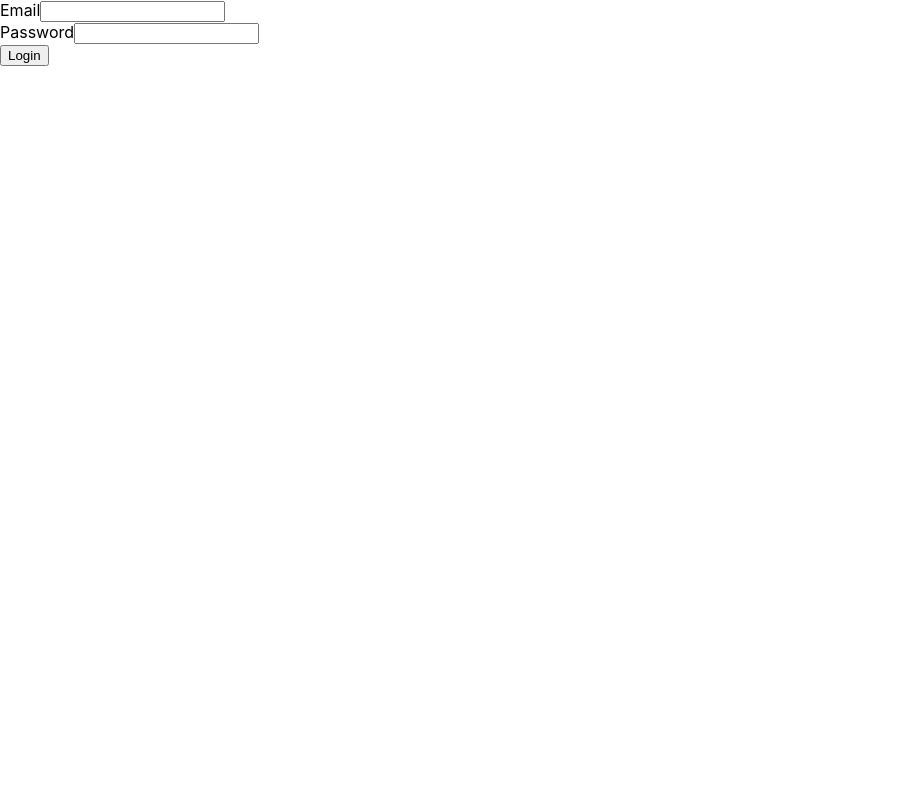
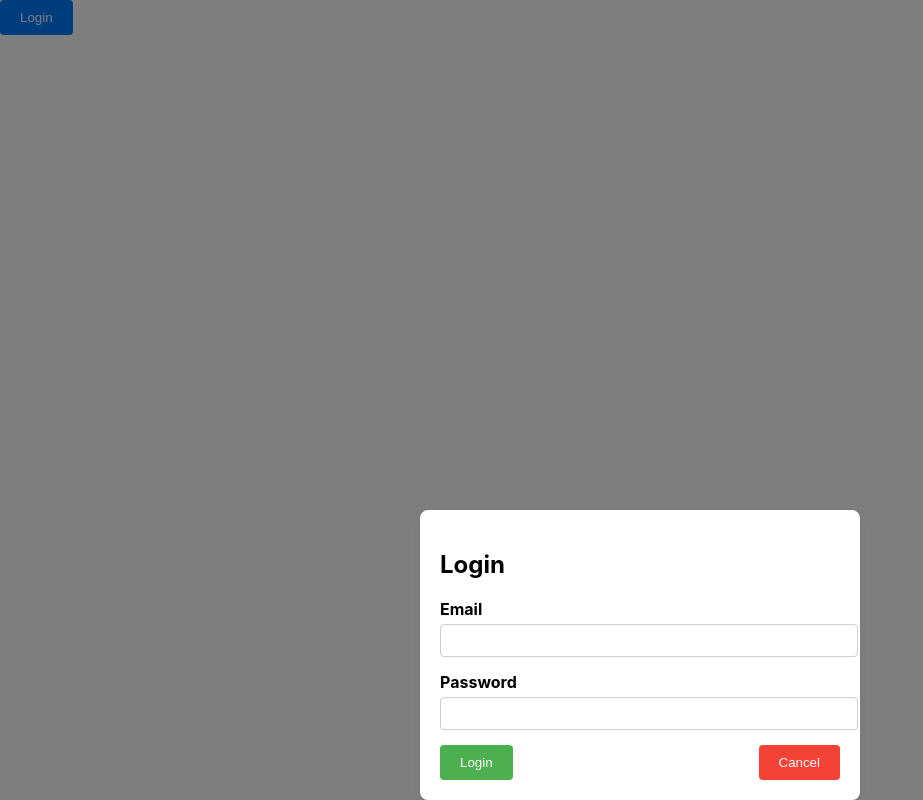
Before and after one commit to 01egP/snrn, a React (Create React App) app in the folder frontend/: page /login in a window 1280 px wide. Both pictures are taken after a click on the button "Login". Shown: the whole page, without its empty margins (0-923 px from the left). Built offline with nearby package versions, Linux system fonts and the light colour scheme; no server answers.

Commit message:
Create form for login

```diff
--- a/frontend/package.json
+++ b/frontend/package.json
@@ -10,6 +10,7 @@
     "axios": "^1.7.7",
     "react": "^18.3.1",
     "react-dom": "^18.3.1",
+    "react-modal": "^3.16.1",
     "react-router-dom": "^6.26.2",
     "react-scripts": "5.0.1",
     "web-vitals": "^2.1.4"
@@ -54,6 +55,7 @@
     "@rollup/plugin-terser": "^0.4.4",
     "@testing-library/react": "^16.0.1",
     "@types/node": "^22.7.5",
+    "@types/react-modal": "^3.16.3",
     "@typescript-eslint/parser": "^5.62.0",
     "babel-jest": "^29.7.0",
     "env-cmd": "^10.1.0",
--- a/frontend/src/App.tsx
+++ b/frontend/src/App.tsx
@@ -2,7 +2,7 @@ import React from 'react';
 import { BrowserRouter as Router, Routes, Route } from 'react-router-dom';
 import UserComponent from './components/UserComponent';
 import Register from './components/Register';
-import Login from './components/Login';
+import Login from './components/Login/Login';
 import ProtectedRoute from './components/ProtectedRoute';
 import Profile from './components/Profile';
 import NotFound from './components/NotFound';
--- a/frontend/src/components/Login.tsx
+++ /dev/null
@@ -1,58 +0,0 @@
-import React, { useState } from 'react';
-import axios from 'axios';
-import { FormData } from '../interfaces/auth';
-
-const Login: React.FC = () => {
-  const [formData, setFormData] = useState<FormData>({
-    email: '',
-    password: '',
-  });
-
-  const handleChange = (e: React.ChangeEvent<HTMLInputElement>) => {
-    setFormData({
-      ...formData,
-      [e.target.name]: e.target.value,
-    });
-  };
-
-  const handleSubmit = async (e: React.FormEvent) => {
-    e.preventDefault();
-    try {
-      const response = await axios.post(
-        `${process.env.REACT_APP_API_URL}auth/login`,
-        formData,
-      );
-      const { access_token } = response.data;
-      localStorage.setItem('token', access_token);
-      console.log('Login successful');
-    } catch (error) {
-      console.error('Error during login', error);
-    }
-  };
-
-  return (
-    <form onSubmit={handleSubmit}>
-      <div>
-        <label>Email</label>
-        <input
-          type="email"
-          name="email"
-          value={formData.email}
-          onChange={handleChange}
-        />
-      </div>
-      <div>
-        <label>Password</label>
-        <input
-          type="password"
-          name="password"
-          value={formData.password}
-          onChange={handleChange}
-        />
-      </div>
-      <button type="submit">Login</button>
-    </form>
-  );
-};
-
-export default Login;
--- /dev/null
+++ b/frontend/src/components/Login/Login.css
@@ -0,0 +1,84 @@
+/* Form style */
+.modal {
+    width: 400px;
+    padding: 20px;
+    background-color: white;
+    border-radius: 8px;
+    box-shadow: 0 2px 10px rgba(0, 0, 0, 0.1);
+    margin: auto;
+    top: 50%;
+    transform: translateY(-50%);
+    position: relative;
+}
+
+.modal-overlay {
+    position: fixed;
+    top: 0;
+    left: 0;
+    right: 0;
+    bottom: 0;
+    background-color: rgba(0, 0, 0, 0.5);
+    display: flex;
+    justify-content: center;
+    align-items: center;
+}
+
+/* Form style */
+.login-form {
+    display: flex;
+    flex-direction: column;
+}
+
+.form-group {
+    margin-bottom: 15px;
+}
+
+.form-group label {
+    display: block;
+    font-weight: bold;
+    margin-bottom: 5px;
+}
+
+.form-group input {
+    width: 100%;
+    padding: 8px;
+    border: 1px solid #ccc;
+    border-radius: 4px;
+}
+
+/* Button style */
+.form-actions {
+    display: flex;
+    justify-content: space-between;
+}
+
+.submit-btn,
+.cancel-btn {
+    padding: 10px 20px;
+    border: none;
+    border-radius: 4px;
+    cursor: pointer;
+}
+
+.submit-btn {
+    background-color: #4CAF50;
+    color: white;
+}
+
+.cancel-btn {
+    background-color: #f44336;
+    color: white;
+}
+
+.open-modal-btn {
+    background-color: #007BFF;
+    color: white;
+    padding: 10px 20px;
+    border: none;
+    border-radius: 4px;
+    cursor: pointer;
+}
+
+.open-modal-btn:hover {
+    background-color: #0056b3;
+}
--- /dev/null
+++ b/frontend/src/components/Login/Login.tsx
@@ -0,0 +1,92 @@
+import React, { useState } from 'react';
+import axios from 'axios';
+import Modal from 'react-modal';
+import './Login.css';
+
+// Set the main application element for the modal window
+Modal.setAppElement('#root');
+
+const Login: React.FC = () => {
+  const [formData, setFormData] = useState({
+    email: '',
+    password: '',
+  });
+
+  const [modalIsOpen, setModalIsOpen] = useState(false);
+
+  const handleChange = (e: React.ChangeEvent<HTMLInputElement>) => {
+    setFormData({
+      ...formData,
+      [e.target.name]: e.target.value,
+    });
+  };
+
+  const handleSubmit = async (e: React.FormEvent) => {
+    e.preventDefault();
+    try {
+      const response = await axios.post(
+        `${process.env.REACT_APP_API_URL}auth/login`,
+        formData,
+      );
+      const { access_token } = response.data;
+      localStorage.setItem('token', access_token);
+      console.log('Login successful');
+      setModalIsOpen(false); // Close the modal window upon successful login
+    } catch (error) {
+      console.error('Error during login', error);
+    }
+  };
+
+  return (
+    <>
+      <button className="open-modal-btn" onClick={() => setModalIsOpen(true)}>
+        Login
+      </button>
+
+      <Modal
+        isOpen={modalIsOpen}
+        onRequestClose={() => setModalIsOpen(false)}
+        className="modal"
+        overlayClassName="modal-overlay"
+      >
+        <h2>Login</h2>
+        <form onSubmit={handleSubmit} className="login-form">
+          <div className="form-group">
+            <label>Email</label>
+            <input
+              type="email"
+              name="email"
+              value={formData.email}
+              onChange={handleChange}
+              required
+            />
+          </div>
+          <div className="form-group">
+            <label>Password</label>
+            <input
+              type="password"
+              name="password"
+              value={formData.password}
+              onChange={handleChange}
+              required
+            />
+          </div>
+          <div className="form-actions">
+            <button type="submit" className="submit-btn">
+              Login
+            </button>
+            <button
+              type="button"
+              className="cancel-btn"
+              onClick={() => setModalIsOpen(false)}
+            >
+              Cancel
+            </button>
+          </div>
+        </form>
+      </Modal>
+    </>
+  );
+};
+
+export default Login;
```
